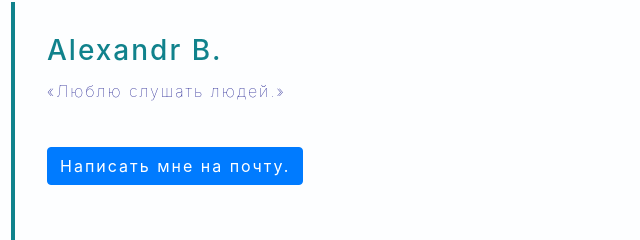
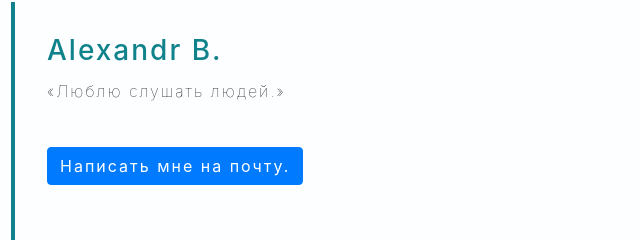
Before and after one commit to slushatel98/slushatel98.github.io, a plain HTML site: page index.html in a window 1280 px wide. Shown: the part 1468-1708 px from the top of the page, 426-1066 px from the left. Drawn offline with nearby package versions, Linux system fonts and the light colour scheme; a script that the page names is missing; a web font is replaced by a local one.

Commit message:
Update style.css

```diff
--- a/css/style.css
+++ b/css/style.css
@@ -92,8 +92,7 @@ footer {
 }
 #aboutme .desc p{
     line-height: 2;
-    color: #black;
-    font: bold;
+    color: #000000;
 }
 #love, #straingt, #thirdyearpoem{
     border-top: 2px solid silver;
```
